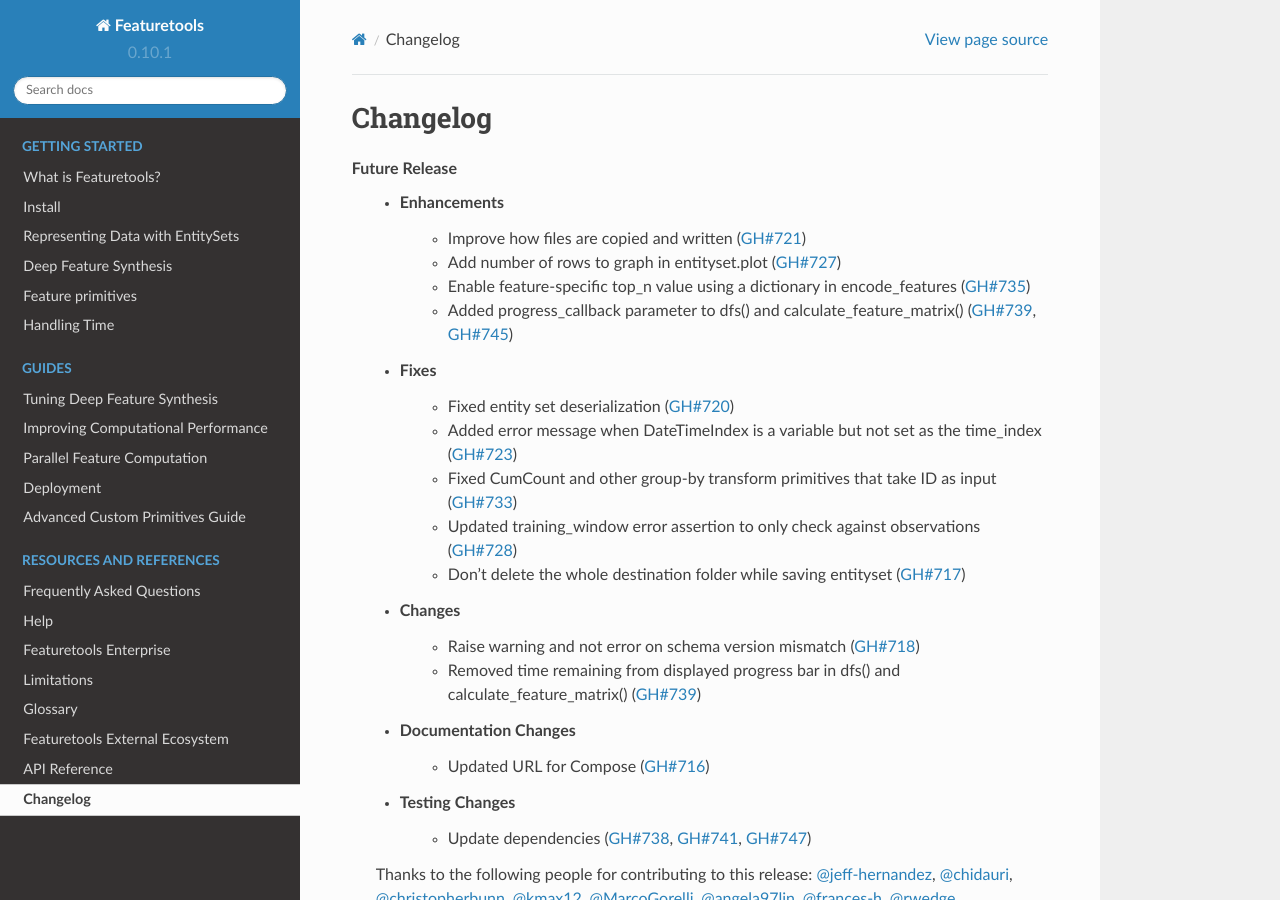
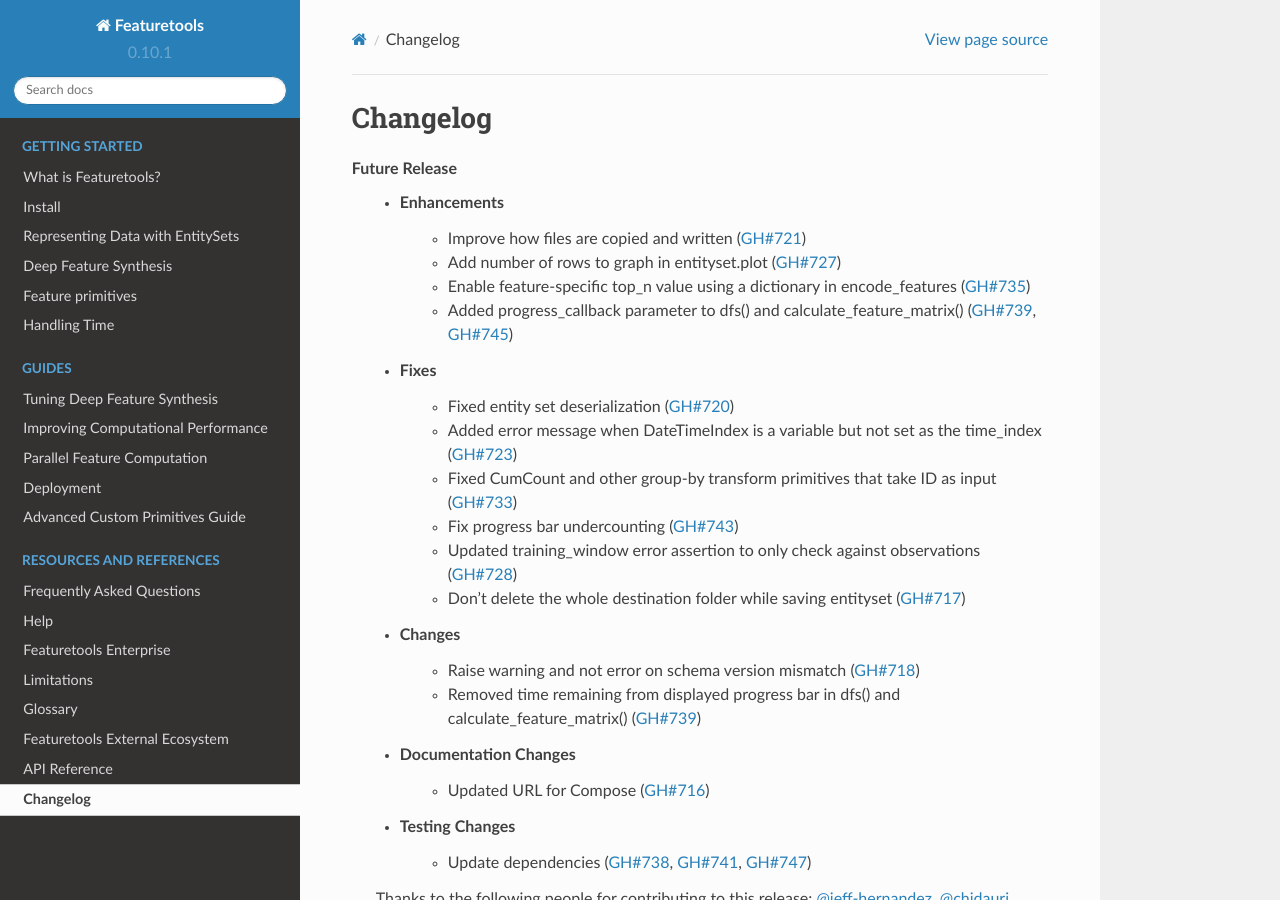
Before and after one commit to alteryx/featuretools, a Sphinx documentation site: the page built from docs/source/changelog.rst, in a window 1280 px wide and 900 px high. Built offline with Sphinx 7.4.7 and the Read the Docs theme 2.0.0, drawn with Linux system fonts in a browser that asks for light colours; pages that are not in the unit, such as notebooks, are missing from menus.

Commit message:
Update changelog.rst

```diff
--- a/docs/source/changelog.rst
+++ b/docs/source/changelog.rst
@@ -12,6 +12,7 @@
         * Fixed entity set deserialization (:pr:`720`)
         * Added error message when DateTimeIndex is a variable but not set as the time_index (:pr:`723`)
         * Fixed CumCount and other group-by transform primitives that take ID as input (:pr:`733`)
+        * Fix progress bar undercounting (:pr:`743`)
 	* Updated training_window error assertion to only check against observations (:pr:`728`)
         * Don't delete the whole destination folder while saving entityset (:pr:`717`)
     * Changes
```
